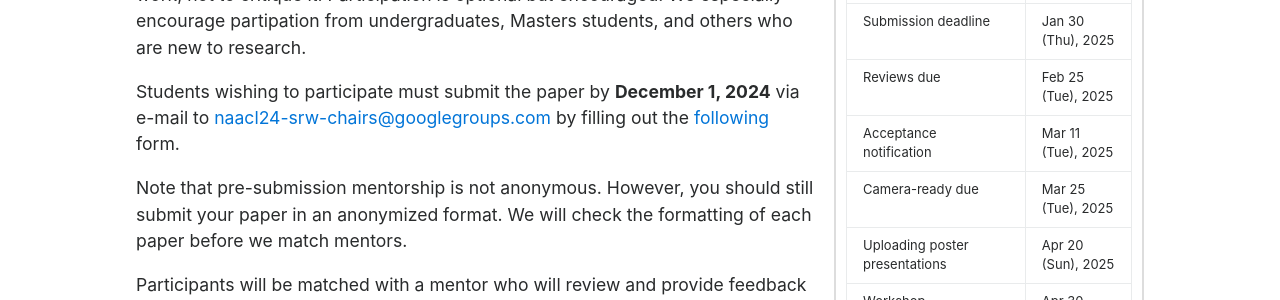
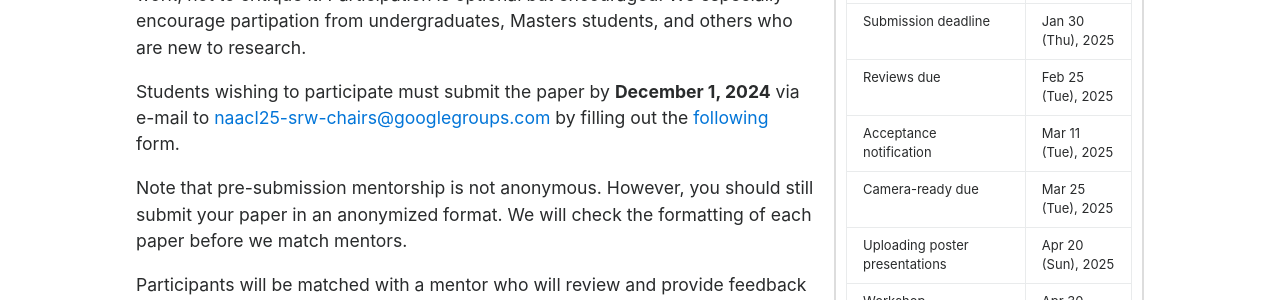
Before and after one commit to naacl2025-srw/naacl2025-srw.github.io, a Jekyll site: the page built from mentoring.md, in a window 1280 px wide. Shown: the part 703-1003 px from the top of the page. Built offline with Jekyll 4.4.1, drawn with Linux system fonts in a browser that asks for light colours.

Commit message:
Update mentoring.md

```diff
--- a/mentoring.md
+++ b/mentoring.md
@@ -10,7 +10,7 @@ order : 1
 The SRW offers students the opportunity to get advance feedback before submitting their work for review. The goal of the pre-submission mentorship program is to improve the quality of writing and presentation of the student’s work, not to critique it. Participation is optional but encouraged.
 We especially encourage partipation from undergraduates, Masters students, and others who are new to research.
 
-Students wishing to participate must submit the paper by __December 1, 2024__ via e-mail to [naacl24-srw-chairs@googlegroups.com](mailto:naacl24-srw-chairs@googlegroups.com) by filling out the [following](https://forms.gle/eNgRze7tmipbvPFC9) form.
+Students wishing to participate must submit the paper by __December 1, 2024__ via e-mail to [naacl25-srw-chairs@googlegroups.com](mailto:naacl25-srw-chairs@googlegroups.com) by filling out the [following]() form.
 
 Note that pre-submission mentorship is not anonymous. However, you should still submit your paper in an anonymized format. We will check the formatting of each paper before we match mentors.
 
```
